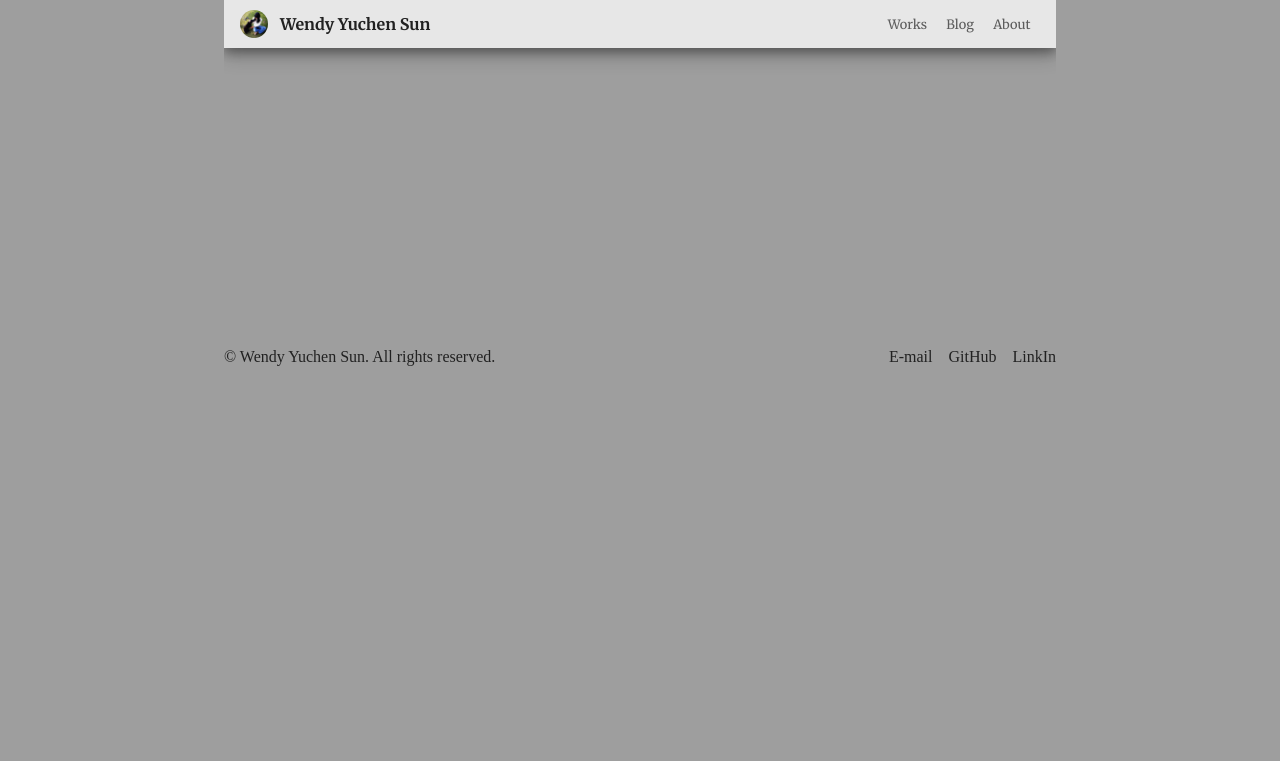
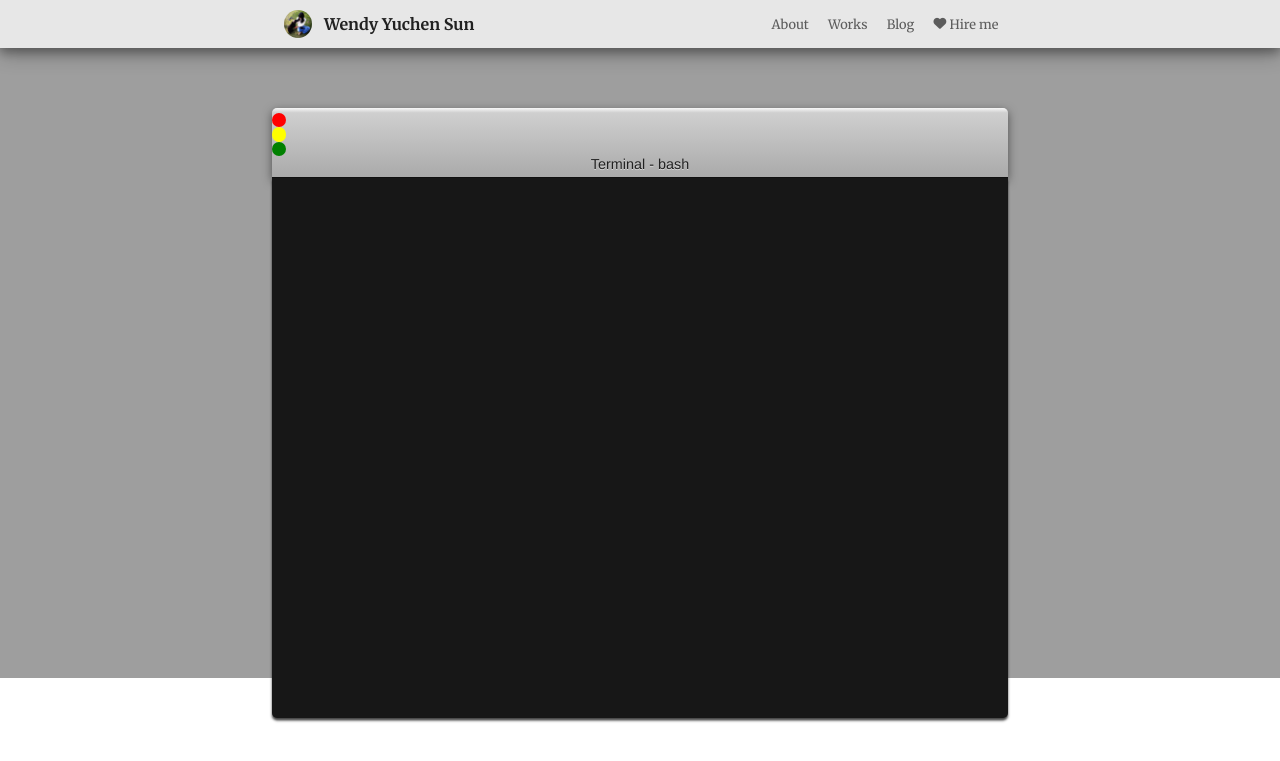
Before and after one commit to wendyyuchensun/wendyyuchensun.github.io, a Jekyll site: the page built from index.html, in a window 1280 px wide and 900 px high. Shown: the top 761 px of the window. Built offline with Jekyll 4.4.1, drawn with Linux system fonts in a browser that asks for light colours; nearby versions of some CDN libraries.

Commit message:
Add styling

```diff
--- a/_includes/footer.html
+++ b/_includes/footer.html
@@ -1,6 +1,23 @@
 <div id="copyright">&copy; Wendy Yuchen Sun. All rights reserved.</div>
 <div id="contacts">
-  <div id="email" class="contact">E-mail</div>
-  <div id="github" class="contact">GitHub</div>
-  <div id="linkin" class="contact">LinkIn</div>
+  <div id="email" class="contact">
+    <a href="mailto:wendyyuchensun@gmail.com" class="no-deco">
+      <i class="fa fa-envelope" aria-hidden="true"></i>E-mail
+    </a>
+  </div>
+  <div id="github" class="contact">
+    <a href="https://github.com/wendyyuchensun" target="_blank" class="no-deco">
+      <i class="fa fa-github" aria-hidden="true"></i>GitHub
+    </a>
+  </div>
+  <div id="linkin" class="contact">
+    <a href="https://goo.gl/ztuq61" target="_blank" class="no-deco">
+      <i class="fa fa-linkedin" aria-hidden="true"></i>LinkIn
+    </a>
+  </div>
+  <div id="hire-me" class="contact">
+    <a href="" class="no-deco">
+      <i class="fa fa-heart" aria-hidden="true"></i>Hire me
+    </a>
+  </div>
 </div>
--- a/_includes/head.html
+++ b/_includes/head.html
@@ -13,3 +13,4 @@
 <link href="https://fonts.googleapis.com/css?family=Merriweather:400,700|Open+Sans" rel="stylesheet">
 <link rel="icon" type="image/png" sizes="32x32" href="{{ site.url }}/assets/favicon-32x32.png">
 <link rel="icon" type="image/png" sizes="16x16" href="{{ site.url }}/assets/favicon-16x16.png">
+<script src="https://use.fontawesome.com/b354ab1039.js"></script>
--- a/_includes/nav.html
+++ b/_includes/nav.html
@@ -1,3 +1,6 @@
+<a href="{{ site.url }}" class="no-deco">
+  <div class="navitem">About</div>
+</a>
 <a href="" class="no-deco">
   <div class="navitem">Works</div>
 </a>
@@ -5,5 +8,7 @@
   <div class="navitem">Blog</div>
 </a>
 <a href="" class="no-deco">
-  <div class="navitem">About</div>
+  <div class="navitem">
+    <i class="fa fa-heart" aria-hidden="true"></i>Hire me
+  </div>
 </a>
--- /dev/null
+++ b/_includes/terminal.html
@@ -0,0 +1,9 @@
+<div id="panel">
+  <div id="panel-btns">
+    <div id="red-btn" class="panel-btn"></div>
+    <div id="yellow-btn" class="panel-btn"></div>
+    <div id="green-btn" class="panel-btn"></div>
+  </div>
+  Terminal - bash
+</div>
+<div id="shell"></div>
--- a/_layouts/default.html
+++ b/_layouts/default.html
@@ -4,8 +4,9 @@
     {% include head.html %}
   </head>
   <body>
-    <div id="container">
+    <div id="bg"></div>
     <header>
+      <div class="container">
         <a href="{{ site.url }}" class="no-deco">
           <div id="siteid">
             {% include siteid.html %}
@@ -14,13 +15,22 @@
         <nav>
           {% include nav.html %}
         </nav>
+      </div>
     </header>
+    <div id="terminal">
+      <div class="container">
+          {% include terminal.html %}
+      </div>
+    </div>
     <main>
+      <div class="container">
         {{ content }}
+      </div>
     </main>
     <footer>
+      <div class="container">
         {% include footer.html %}
+      </div>
     </footer>
-    </div>
   </body>
 </html>
--- a/css/style.sass
+++ b/css/style.sass
@@ -12,24 +12,34 @@
 body
   width: 100vw
   height: 100vh
+  color: rgba(33, 33, 33, 1)
+
+.container
+  width: 60vw
+  margin: 0 auto
+
+#bg
+  position: fixed
+  width: 100vw
+  height: 100vh
+  z-index: -1
   background-image: url(../assets/bg.jpg)
   background-position: center
   background-size: cover
-  color: rgba(33, 33, 33, 1)
-
-#container
-  overflow: scroll
-  width: 65%
-  margin: 0 auto
 
 header
-  display: flex
-  justify-content: space-between
-  align-items: center
-  padding: 0 1em
+  position: fixed
+  top: 0
+  z-index: 2
   background-color: rgba(255, 255, 255, 0.75)
   box-shadow: 0 4px 10px rgba(0, 0, 0, 0.3), 0 6px 20px 0 rgba(0, 0, 0, 0.29)
-  font-family: 'Merriweather', serif
+  & > .container
+    margin: 0 20vw
+    display: flex
+    justify-content: space-between
+    align-items: center
+    padding: 0 1em
+    font-family: 'Merriweather', serif
 
 #siteid
   display: flex
@@ -43,7 +53,7 @@
 #logo
   width: 1.75em
   height: 1.75em
-  margin-right: 0.75em
+  margin: 0 0.75em
   border-radius: 50%
 
 nav
@@ -61,23 +71,80 @@
   border-width: 0
   border-style: solid
   border-top-color: rgba(0, 0, 0, 0)
-  border-bottom-color: rgba(0, 102, 0, 1)
+  border-bottom-color: rgba(0, 121, 0, 1)
   transition: border-width 0.1s ease-out
   &:hover
     color: rgba(33, 33, 33, 1)
-    border-width: 5px 0
+    border-width: 3px 0
+
+#terminal
+  position: relative
+  top: 12vh
+  left: 0
+  z-index: 1
+  & > .container
+    padding: 0 1em
+
+#panel
+  font-size: 0.9em
+  text-align: center
+  padding: 5px 0
+  border-radius: 5px 5px 0 0
+  font-family: Helvetica, Arial, sans-serif
+  text-shadow: 0 1px 0 rgba(255, 255, 255, 0.5)
+  box-shadow: 0 3px 10px rgba(0, 0, 0, 0.5)
+  background-image: -webkit-linear-gradient(top, #f7f7f7 0%, #cfcfcf 7%, #aaaaaa 100%)
+  border-bottom: 1px solid #111
+
+.panel-btn
+  width: 1em
+  height: 1em
+  border-radius: 50%
+
+#red-btn
+  background-color: red
+
+#yellow-btn
+  background-color: yellow
+
+#green-btn
+  background-color: green
+
+#shell
+  padding: 20px
+  height: 60vh
+  background-color: #171717
+  border-radius: 0 0 5px 5px
+  box-shadow: 0 2.5px 2.5px rgba(0, 0, 0, 0.75)
 
 main
-  height: 300px
+  margin-top: 7.5vh
+  height: 60em
+  background-color: rgba(255, 255, 255, 1)
 
 footer
-  display: flex
-  justify-content: space-between
+  background-color: rgba(255, 255, 255, 1)
+  padding: 3em
+  & > .container
+    display: flex
+    justify-content: space-between
+    padding: 0 2em
+    font-family: 'Open Sans', sans-serif
+    font-size: 0.75em
+    color: rgba(33, 33, 33, 0.45)
 
 #contacts
   display: flex
 
 .contact
-  margin-right: 1em
+  cursor: pointer
+  opacity: 0.5
+  margin-right: 1.1em
+  transition: opacity 0.1s ease-out
   &:last-of-type
     margin-right: 0
+  &:hover
+    opacity: 1
+
+i
+  margin-right: 0.25em
```
Also changed, not shown: 5 other files. Lines whose indentation alone changed are shown as unchanged.
